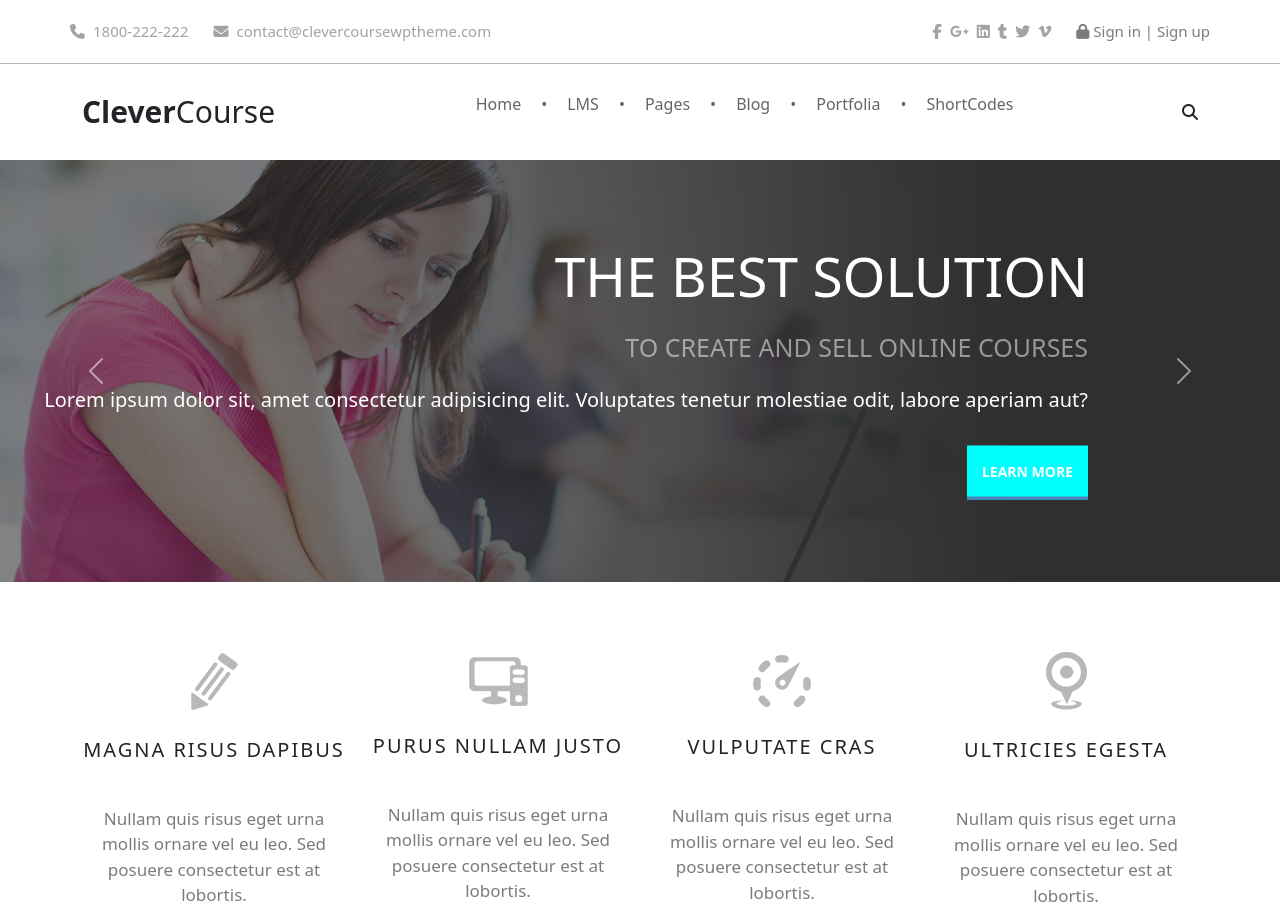
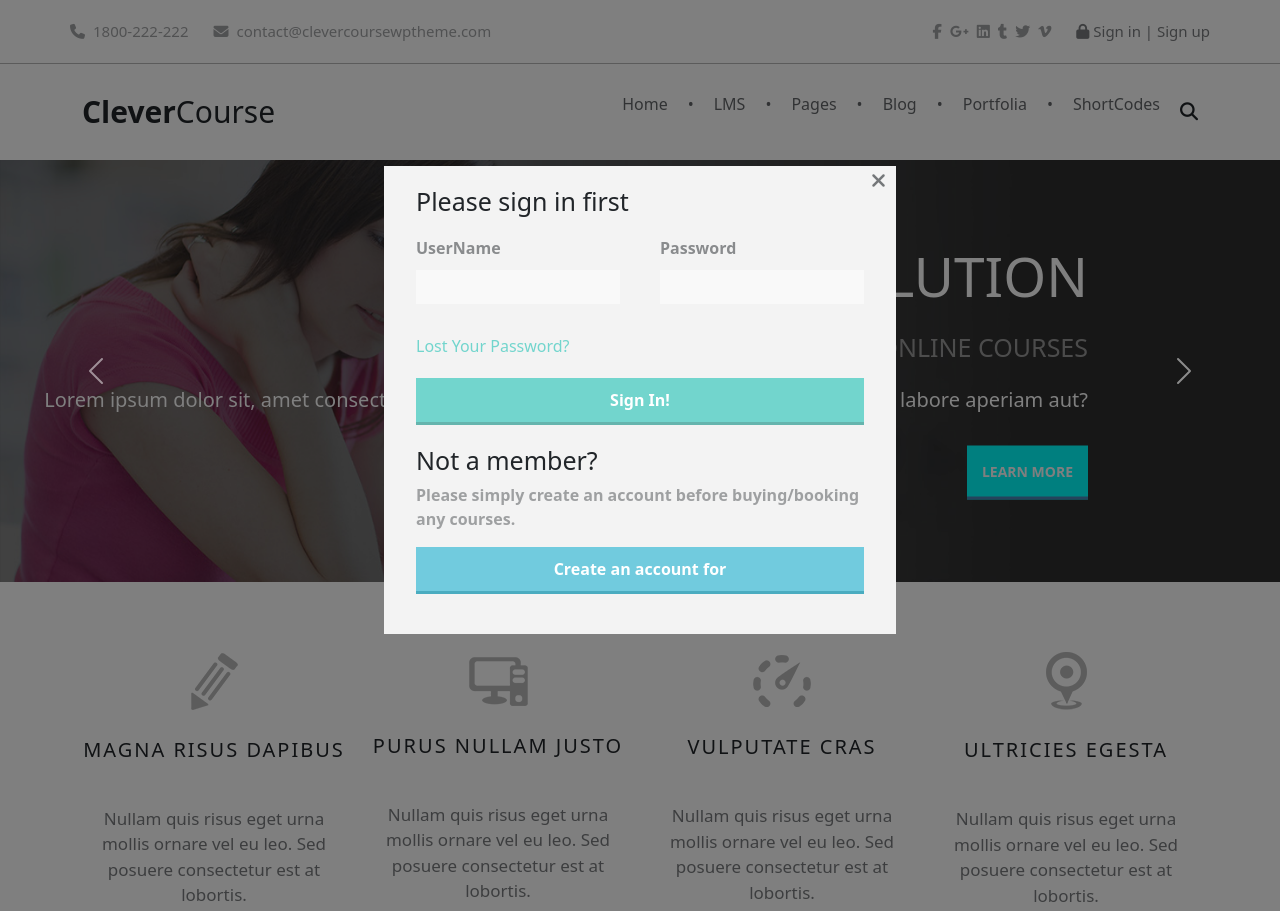
Before and after one commit to sherqiye23/course-site-with-branch, a plain HTML site: page index.html in a window 1280 px wide. Shown: the top 911 px of the page. Drawn offline with nearby package versions, Linux system fonts and the light colour scheme; a script that the page names is missing.

Commit message:
modal hazirdir

```diff
--- a/index.html
+++ b/index.html
@@ -77,11 +77,11 @@
                         </ul>
                     </div>
                     <i class="fa-solid fa-bars"></i>
-
-               </div>
                     <div class="icon">
                         <i class="fa-solid fa-magnifying-glass"></i>
                     </div>
+               </div>
+
 
                </div>
 
@@ -459,6 +459,35 @@
             </div>
         </section>
     </footer>
+
+    <div class="myModal">
+        <div class="container">
+            <div class="icon">
+                <i class="fa-solid fa-xmark"></i>
+            </div>
+            <h2>Please sign in first</h2>
+            <form class="signIn">
+                <div class="inputs">
+                    <div class="input">
+                        <label for="username">UserName</label>
+                    <input type="text" id="username">
+                    </div>
+                    <div class="input">
+                        <label for="password">Password</label>
+                    <input type="password" id="password">
+                    </div>
+                </div>
+                <a href="#">Lost Your Password?</a>
+                <button type="submit" id="submit">Sign In!</button>
+            </form>
+            <div class="register">
+                <h2>Not a member?</h2>
+                <p>Please simply create an account before buying/booking any courses.</p>
+                <button>Create an account for</button>
+            </div>
+        </div>
+    </div>
+    <div class="myOverlay"></div>
 </body>
 
 </html>
--- a/style.css
+++ b/style.css
@@ -52,6 +52,7 @@ header {
         display: flex;
         align-items: center;
         justify-content: space-between;
+
         .logo-head {
             display: flex;
             align-items: center;
@@ -360,18 +361,22 @@ header {
             gap: 20px;
             padding: 40px 0;
 
-            .category, #categories,
-            #type, .type {
+            .category,
+            #categories,
+            #type,
+            .type {
                 background-color: white;
                 font-size: 18px;
                 width: 100%;
+
                 select {
                     color: black;
                     opacity: .5;
                 }
             }
+
             .category,
-            .type{
+            .type {
                 padding: 10px 15px;
             }
 
@@ -458,6 +463,7 @@ header {
             h3 {
                 letter-spacing: 1px;
             }
+
             .iframeVideo {
                 width: 100%;
                 height: 100%;
@@ -466,6 +472,7 @@ header {
             .info {
                 text-align: start;
                 padding: 0 15px;
+
                 p {
                     text-align: left;
                     font-weight: bold;
@@ -719,3 +726,105 @@ footer {
         }
     }
 }
+
+.myModal {
+    position: relative;
+    width: 40%;
+    display: flex;
+    align-items: center;
+    justify-content: center;
+    flex-direction: column;
+    margin: 0px auto;
+    background-color: #f3f3f3;
+    padding: 20px;
+    gap: 20px;
+    position: fixed;
+    top: 50%;
+    left: 50%;
+    transform: translate(-50%,-50%);
+    z-index: 6;
+
+    .container {
+        h2 {
+            font-size: 25px;
+        }
+        .icon{
+            cursor: pointer;
+            position: absolute;
+            right: 10px;
+            top: 0;
+            opacity: .6;
+            font-size: 20px;
+            font-weight: bold;
+        }
+        .signIn {
+            margin: 20px 0;
+            display: flex;
+            justify-content: center;
+            flex-direction: column;
+            gap: 20px;
+
+            .inputs {
+                display: flex;
+                gap: 40px;
+                width: 100%;
+                margin: 0px auto;
+
+                .input {
+                    font-weight: bold;
+                    opacity: .5;
+                    width: 94%;
+
+                    input {
+                        width: 100%;
+                        display: flex;
+                        margin: 10px 0;
+                        padding: 5px;
+                        background-color: white;
+                    }
+                }
+            }
+
+            a {
+                color: #72d5cd;
+                text-decoration: none;
+            }
+
+            #submit {
+                padding: 10px;
+                background-color: #72D5CD;
+                color: white;
+                font-weight: bold;
+                border-bottom:3px solid #65b4ad;
+            }
+        }
+
+        .register {
+            margin: 20px 0;
+
+            p {
+                opacity: .4;
+                font-weight: bold;
+            }
+
+            button {
+                width: 100%;
+                padding: 10px;
+                background-color: #71cbde;
+                color: white;
+                border-bottom:3px solid #4aacc0;
+                font-weight: bold;
+            }
+        }
+    }
+}
+
+.myOverlay {
+    background-color: #000;
+    opacity: .5;
+    width: 100%;
+    height: 500vh;
+    position: absolute;
+    top: 0;
+    left: 0;
+}
```
